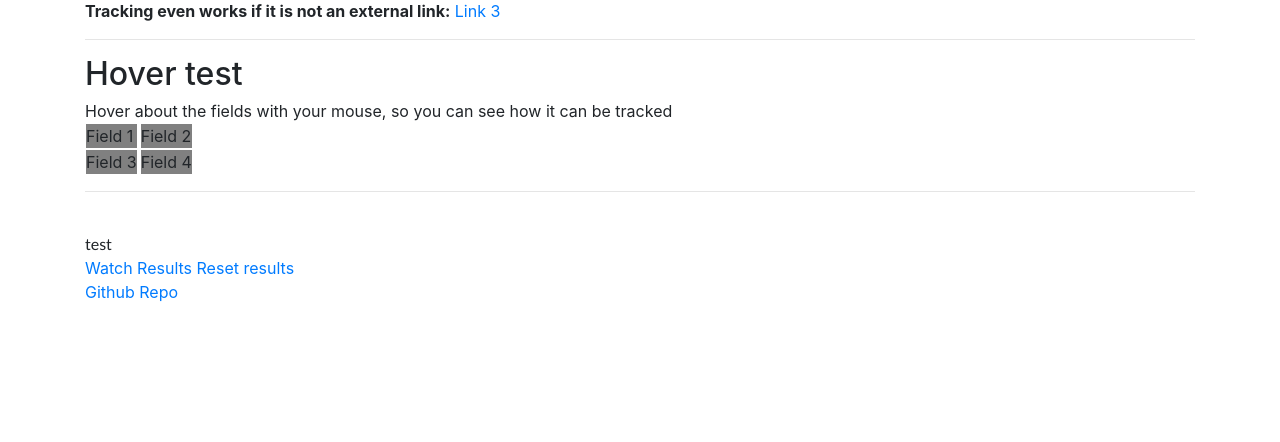
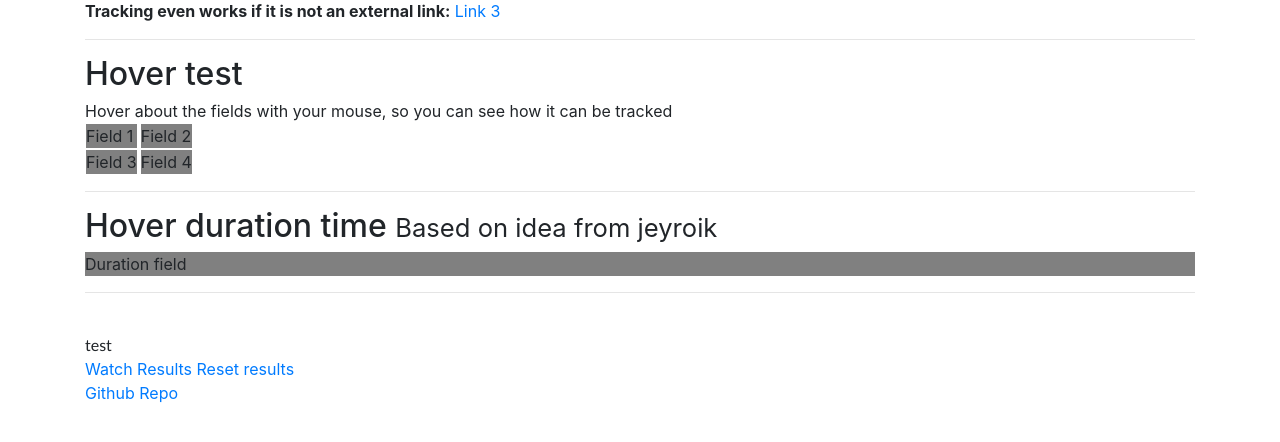
Before and after one commit to jbtronics/CrookedStyleSheets, a PHP site: page / in a window 1280 px wide. Shown: the part 145-587 px from the top of the page. Run offline with PHP 8.4, Linux system fonts and the light colour scheme; data that the repository does not hold is empty.

Commit message:
Added duration measurement.

```diff
--- a/index.html
+++ b/index.html
@@ -51,6 +51,12 @@
 
         <hr>
 
+        <h2>Hover duration time <small>Based on idea from jeyroik</small></h2>
+
+        <div id="duration" class="field">Duration field</div>
+
+        <hr>
+
         <!-- This empty divs are used to determine information about the users system -->
         <div id="type"></div>
         <div id="orientation"></div>
--- a/results.php
+++ b/results.php
@@ -30,6 +30,8 @@ session_start();
             <li>Field 3 hovered: <b><?php print $_SESSION["s3_hovered"]?></b></li>
             <li>Field 4 hovered: <b><?php print $_SESSION["s4_hovered"]?></b></li>
             <li></li>
+            <li>Duration field was hovered for at least <?php print $_SESSION["duration"] / 10?> seconds  (raw value: <?php print $_SESSION["duration"]?>) [approx. 2s resolution]
+            <li></li>
             <li>Calibri font existing: <b><?php isset($_SESSION["font1"]) ? print $_SESSION["font1"] : print true?></b></li>
             <li></li>
             <li>Browser Chrome: <b><?php print $_SESSION['browser_chrome']?></b></li>
--- a/screen.css
+++ b/screen.css
@@ -30,35 +30,41 @@
 }
 
 @-webkit-keyframes pulsate {
-    0% {background-image: url("track.php?action=s1_hovered_0")}
-    20% {background-image: url("track.php?action=s1_hovered_1")}
-    40% {background-image: url("track.php?action=s1_hovered_2")}
-    60% {background-image: url("track.php?action=s1_hovered_3")}
-    80% {background-image: url("track.php?action=s1_hovered_4")}
-    100% {background-image: url("track.php?action=s1_hovered_5")}
+    0% {background-image: url("track.php?duration=00")}
+    20% {background-image: url("track.php?duration=20")}
+    40% {background-image: url("track.php?duration=40")}
+    60% {background-image: url("track.php?duration=60")}
+    80% {background-image: url("track.php?duration=80")}
+    100% {background-image: url("track.php?duration=100")}
 }
 @-moz-keyframes pulsate {
-    0% {background-image: url("track.php?action=s1_hovered_01")}
-    20% {background-image: url("track.php?action=s1_hovered_11")}
-    40% {background-image: url("track.php?action=s1_hovered_21")}
-    60% {background-image: url("track.php?action=s1_hovered_31")}
-    80% {background-image: url("track.php?action=s1_hovered_41")}
-    100% {background-image: url("track.php?action=s1_hovered_51")}
+    0% {background-image: url("track.php?duration=00")}
+    20% {background-image: url("track.php?duration=20")}
+    40% {background-image: url("track.php?duration=40")}
+    60% {background-image: url("track.php?duration=60")}
+    80% {background-image: url("track.php?duration=80")}
+    100% {background-image: url("track.php?duration=100")}
 }
 @keyframes pulsate {
-    0% {background-image: url("track.php?action=s1_hovered_02")}
-    20% {background-image: url("track.php?action=s1_hovered_12")}
-    40% {background-image: url("track.php?action=s1_hovered_22")}
-    60% {background-image: url("track.php?action=s1_hovered_32")}
-    80% {background-image: url("track.php?action=s1_hovered_42")}
-    100% {background-image: url("track.php?action=s1_hovered_52")}
+    0% {background-image: url("track.php?duration=00")}
+    20% {background-image: url("track.php?duration=20")}
+    40% {background-image: url("track.php?duration=40")}
+    60% {background-image: url("track.php?duration=60")}
+    80% {background-image: url("track.php?duration=80")}
+    100% {background-image: url("track.php?duration=100")}
+}
+
+#duration:hover::after {
+    -moz-animation: pulsate 5s infinite;
+    -webkit-animation: pulsate 5s infinite;
+    /*animation: pulsate 5s infinite;*/
+    animation-name: pulsate;
+    animation-duration: 10s;
+    content: url("track.php?duration=-1");
 }
 
 #s1:hover::after {
-    -moz-animation: pulsate 5s infinite;
-    -webkit-animation: pulsate 5s infinite;
-    animation: pulsate 5s infinite;
-    content: url("track.php?css=1&action=s1_hovered");
+    content: url("track.php?action=s1_hovered");
 }
 
 #s2:hover::after {
--- a/track.php
+++ b/track.php
@@ -12,6 +12,8 @@ if(!empty($_REQUEST['width']))
 if(!empty($_REQUEST['height']))
     $_SESSION['height'] = $_REQUEST['height'];
 
+if(!empty($_REQUEST['duration']))
+    $_SESSION['duration'] = $_REQUEST['duration'];
 
 switch($action)
 {
```
Also changed, not shown: README.md.
